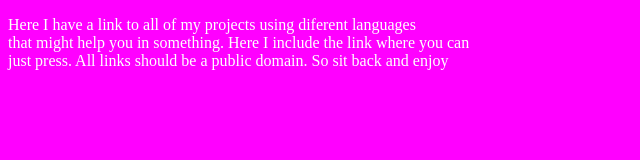
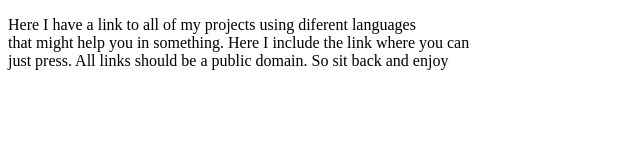
Before and after one commit to Hiram-Edson/My_Projects, a plain HTML site: page index.html in a window 1280 px wide. Shown: the whole page, without its empty margins (0-640 px from the left). Drawn offline with Linux system fonts and the light colour scheme.

Commit message:
Update index.html

```diff
--- a/index.html
+++ b/index.html
@@ -2,20 +2,7 @@
 <html>
     <head>
 
-         <style>
 
-          h1 {
-              color: rgb(54, 0, 54) ;
-          }
-           p {
-              color: rgb(255, 255, 255) ;
-          }
-
-          body {
-             background-color: rgb(255, 0, 255);
-          }
-
-       </style>
        <title>Spin-off of "Challenge: You can learn text tags"</title>
        <meta charset="utf-8"> </head><body>
 <p>Here I have a link to all of my projects using diferent languages<br>
```
